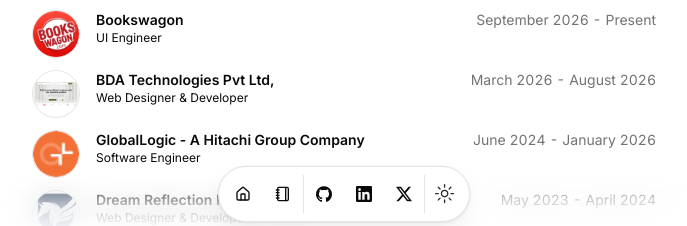
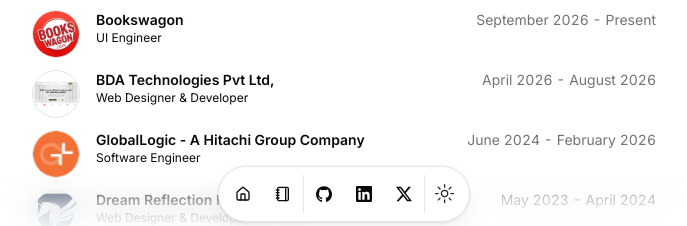
Before and after one commit to CodewithShashi/shashishekhar.com, a Next.js app: page / in a window 1280 px wide. Shown: the part 562-788 px from the top of the page, without its empty margins (296-983 px from the left). Built offline with nearby package versions, Linux system fonts and the light colour scheme.

Commit message:
Update start and end dates in resume data

```diff
--- a/src/data/resume.tsx
+++ b/src/data/resume.tsx
@@ -105,7 +105,7 @@ export const DATA = {
       location: "Freelancing (Remote)",
       title: "Web Designer & Developer",
       logoUrl: "/BDA OS.PNG",
-      start: "March 2026",
+      start: "April 2026",
       end: "August 2026",
       description:
         "Worked as a Freelance Website Designer and Developer at BDA Technology, delivering 2–3 client-based projects. Responsible for designing and developing responsive, user-friendly websites, translating client requirements into functional web experiences, and ensuring visually appealing designs with a focus on usability and performance.",
@@ -119,7 +119,7 @@ export const DATA = {
       title: "Software Engineer",
       logoUrl: "/GLlogo.jpg",
       start: "June 2024",
-      end: "January 2026",
+      end: "February 2026",
       description:
         "GlobalLogic is a dynamic organization where I contribute as a full-cycle developer on various projects, leveraging my expertise in front-end technologies to create engaging and user-friendly designs that enhance project functionality and user experience.",
     },
```
